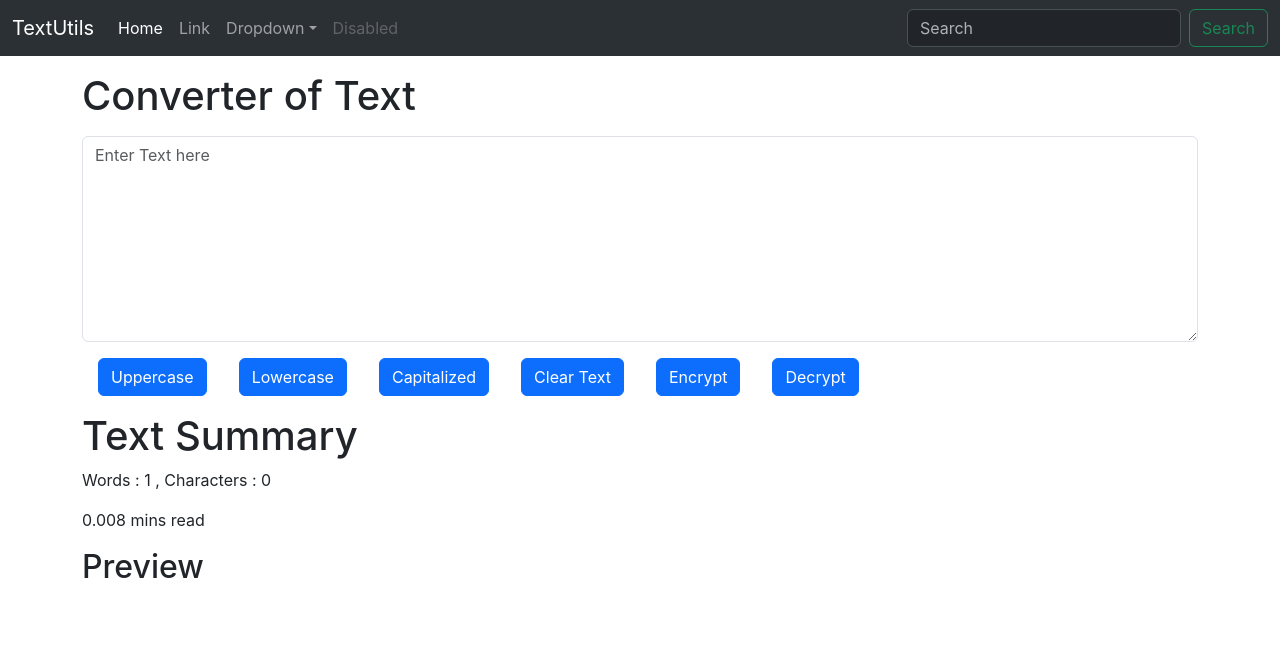
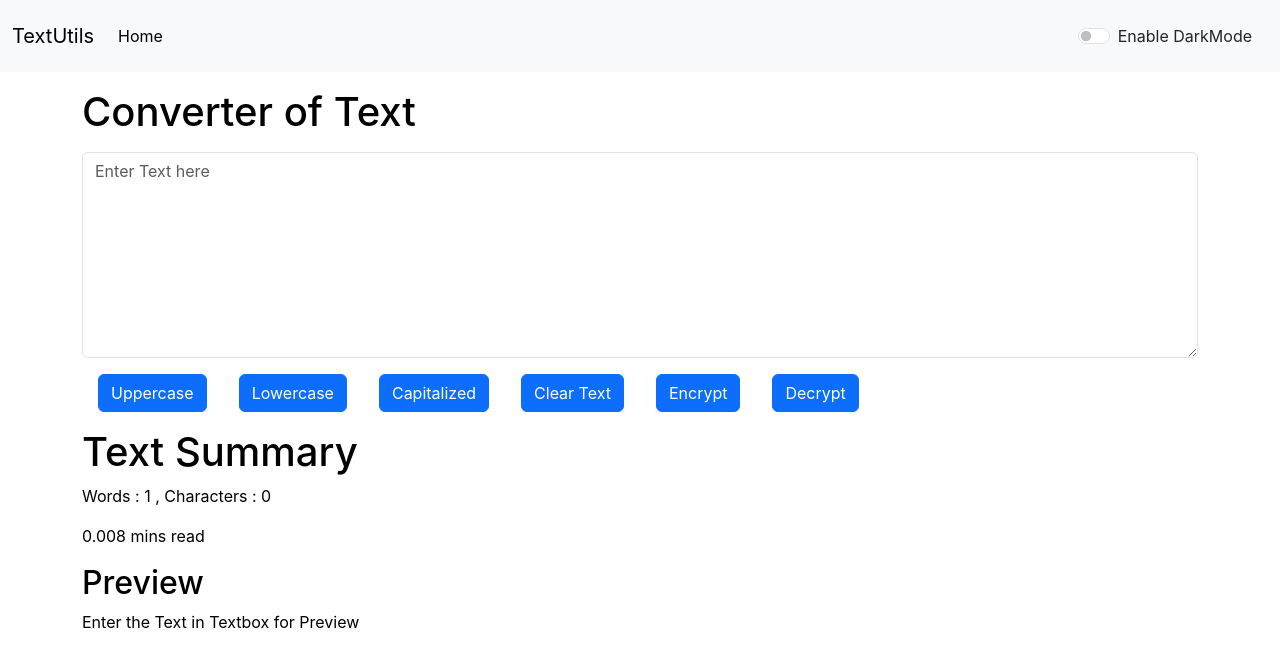
Before and after one commit to JoyCode4/textutils, a React (Create React App) app: page / in a window 1280 px wide. Shown: the top 666 px of the page. Built offline with nearby package versions, Linux system fonts and the light colour scheme.

Commit message:
create a dark mode for whole website i.e. in TextForm.js,Navbar.js and App.js

```diff
--- a/src/App.js
+++ b/src/App.js
@@ -2,12 +2,23 @@
 import './App.css';
 import Navbar from './Navbar';
 import TextForm from './TextForm';
+import React, {useState} from 'react';
 
 function App() {
+  const [mode,setMode] = useState("light");
+  const toggleMode = ()=>{
+    if(mode==="light"){
+      setMode("dark");
+      document.body.style.backgroundColor="#0b0a36";
+    }else{
+      setMode("light");
+      document.body.style.backgroundColor="white";
+    }
+  }
   return (
       <>
-        <Navbar titleName="TextUtils" />
-        <TextForm heading="Converter of Text" />
+        <Navbar titleName="TextUtils" mode={mode} toggleMode={toggleMode} />
+        <TextForm heading="Converter of Text" mode={mode}/>
         {/* <About/> */}
       </>
   );
--- a/src/Navbar.js
+++ b/src/Navbar.js
@@ -3,7 +3,7 @@ import PropTypes from "prop-types"
 
 function Navbar(props){
     return (
-        <nav className="navbar navbar-expand-lg bg-body-tertiary bg-dark" data-bs-theme="dark">
+        <nav className={`navbar navbar-expand-lg bg-body-tertiary bg-${props.mode}`} data-bs-theme={`${props.mode}`}>
             <div className="container-fluid">
                 <a className="navbar-brand" href="/">{props.titleName}</a>
                 <button className="navbar-toggler" type="button" data-bs-toggle="collapse" data-bs-target="#navbarSupportedContent" aria-controls="navbarSupportedContent" aria-expanded="false" aria-label="Toggle navigation">
@@ -14,28 +14,16 @@ function Navbar(props){
                         <li className="nav-item">
                         <a className="nav-link active" aria-current="page" href="/">Home</a>
                         </li>
-                    <li className="nav-item">
-                    <a className="nav-link" href="/">Link</a>
-                    </li>
-                    <li className="nav-item dropdown">
-                    <a className="nav-link dropdown-toggle" href="/" role="button" data-bs-toggle="dropdown" aria-expanded="false">
-                        Dropdown
-                    </a>
-                    <ul className="dropdown-menu">
-                        <li><a className="dropdown-item" href="/">Action</a></li>
-                        <li><a className="dropdown-item" href="/">Another action</a></li>
-                        <li><hr className="dropdown-divider"/></li>
-                        <li><a className="dropdown-item" href="/">Something else here</a></li>
+
                     </ul>
-                    </li>
-                    <li className="nav-item">
-                    <a href="/" className="nav-link disabled">Disabled</a>
-                    </li>
-                </ul>
-                <form className="d-flex" role="search">
+                    {/* <form className="d-flex" role="search">
                         <input className="form-control me-2" type="search" placeholder="Search" aria-label="Search"/>
                         <button className="btn btn-outline-success" type="submit">Search</button>
-                </form>
+                    </form> */}
+                    <div className={`form-check form-switch m-3 text-${props.mode==="dark"?"light":"dark"} `}>
+                        <input className="form-check-input" onClick={props.toggleMode} type="checkbox" role="switch" id="flexSwitchCheckDefault"/>
+                        <label className="form-check-label" htmlFor="flexSwitchCheckDefault">Enable DarkMode</label>
+                    </div>
                 </div>
             </div>
         </nav>
--- a/src/TextForm.js
+++ b/src/TextForm.js
@@ -1,87 +1,107 @@
-import React, {useState} from "react";
+import React, { useState } from "react";
 import PropTypes from "prop-types";
 
-function TextForm(props){
+function TextForm(props) {
   const [text, setText] = useState("");
-    const Uppercase = ()=>{
+  const Uppercase = () => {
     let newText = text.toUpperCase();
     setText(newText);
-    }
+  };
 
-    const Lowercase = () =>{
+  const Lowercase = () => {
     let newtext = text.toLowerCase();
     setText(newtext);
-    }
+  };
 
-    const Capitalized = ()=>{
+  const Capitalized = () => {
     let newData = text.toLowerCase();
     let words = newData.split(" ");
-        for(let i=0;i<words.length;i++){
-            words[i]=words[i][0].toUpperCase()+ words[i].substring(1);
+    for (let i = 0; i < words.length; i++) {
+      words[i] = words[i][0].toUpperCase() + words[i].substring(1);
     }
 
     let newText = words.join(" ");
     setText(newText);
-    }
+  };
 
-    const Encrypt=()=>{
-        let newText="";
-        for(let i=0;i<text.length;i++){
-            newText = newText+text.charCodeAt(i)+".";
+  const Encrypt = () => {
+    let newText = "";
+    for (let i = 0; i < text.length; i++) {
+      newText = newText + text.charCodeAt(i) + ".";
     }
     setText(newText);
-    }
+  };
 
-    const Decrypt=()=>{
-        let data=text.split(".");
-        let newText=""
+  const Decrypt = () => {
+    let data = text.split(".");
+    let newText = "";
     data.pop();
-        for(let i of data){
-            newText = newText + (String.fromCharCode(parseInt(i)));
+    for (let i of data) {
+      newText = newText + String.fromCharCode(parseInt(i));
     }
     setText(newText);
-    }
+  };
 
-    const Clear = ()=>{
+  const Clear = () => {
     let newText = "";
     setText(newText);
-    }
+  };
 
-
-    const uppercaseChange=(e)=>{
+  const uppercaseChange = (e) => {
     setText(e.target.value);
-    }
+  };
   return (
     <>
-            <div className="container my-3">
+      <div className="container my-3" style={{color:props.mode==="light"?"black":"white"}}>
         <h1>{props.heading}</h1>
         <div className="my-3">
-                    <textarea className="form-control" value={text} id="myBox" rows="8" placeholder="Enter Text here" onChange={uppercaseChange}></textarea>
+          <textarea
+            className="form-control"
+            value={text}
+            id="myBox"
+            rows="8"
+            placeholder="Enter Text here"
+            onChange={uppercaseChange}
+            style={{
+              backgroundColor: props.mode === "light" ? "white" : "grey",
+              color:props.mode==="light"?"black":"white"
+            }}
+          ></textarea>
         </div>
-                <button className="btn btn-primary mx-3" onClick={Uppercase} >Uppercase</button>
-                <button className="btn btn-primary mx-3" onClick={Lowercase} >Lowercase</button>
-                <button className="btn btn-primary mx-3" onClick={Capitalized} >Capitalized</button>
-                <button className="btn btn-primary mx-3" onClick={Clear} >Clear Text</button>
-                <button className="btn btn-primary mx-3" onClick={Encrypt} >Encrypt</button>
-                <button className="btn btn-primary mx-3" onClick={Decrypt} >Decrypt</button>
+        <button className={`btn btn-primary mx-3`} onClick={Uppercase}>
+          Uppercase
+        </button>
+        <button className="btn btn-primary mx-3" onClick={Lowercase}>
+          Lowercase
+        </button>
+        <button className="btn btn-primary mx-3" onClick={Capitalized}>
+          Capitalized
+        </button>
+        <button className="btn btn-primary mx-3" onClick={Clear}>
+          Clear Text
+        </button>
+        <button className="btn btn-primary mx-3" onClick={Encrypt}>
+          Encrypt
+        </button>
+        <button className="btn btn-primary mx-3" onClick={Decrypt}>
+          Decrypt
+        </button>
       </div>
-            <div className="container my-3">
+      <div className="container my-3 " style={{color:props.mode==="light"?"black":"white"}}>
         <h1>Text Summary</h1>
-                <p>Words : {text.split(" ").length} , Characters : {text.length}</p>
-                <p>{0.008 * (text.split(" ").length)} mins read</p>
+        <p>
+          Words : {text.split(" ").length} , Characters : {text.length}
+        </p>
+        <p>{0.008 * text.split(" ").length} mins read</p>
         <h2>Preview</h2>
-                <p>
-                    {text}
-                </p>
-
+        <p>{text.length>0?text:"Enter the Text in Textbox for Preview"}</p>
       </div>
     </>
-
   );
 }
 
 TextForm.propTypes = {
-    heading: PropTypes.string.isRequired
-}
+  heading: PropTypes.string.isRequired,
+};
 
 export default TextForm;
```
Lines whose indentation alone changed are shown as unchanged.
